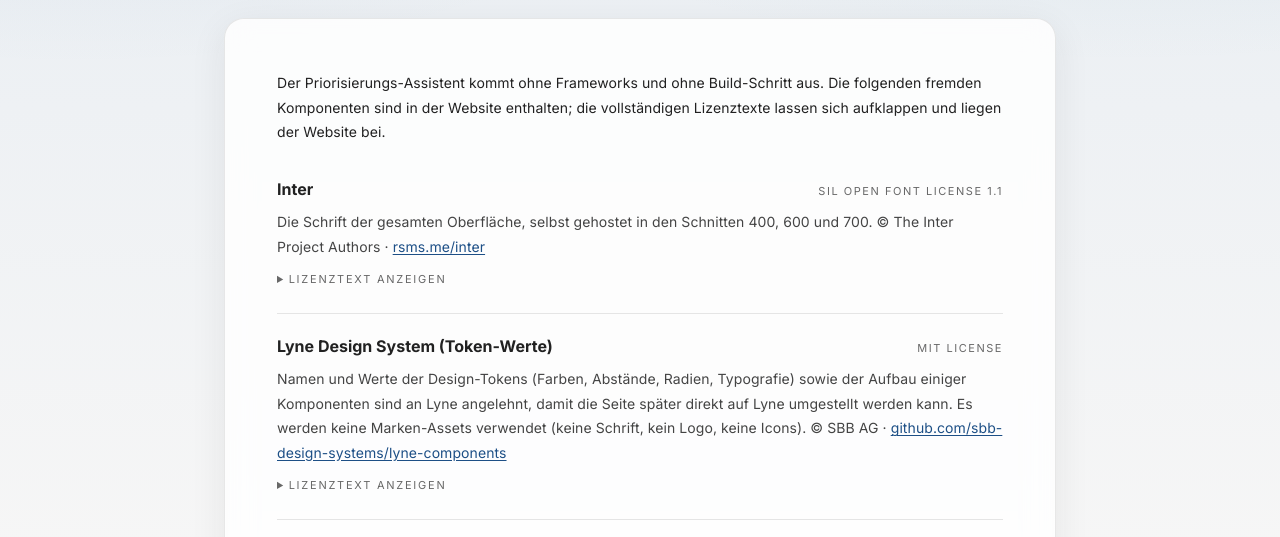
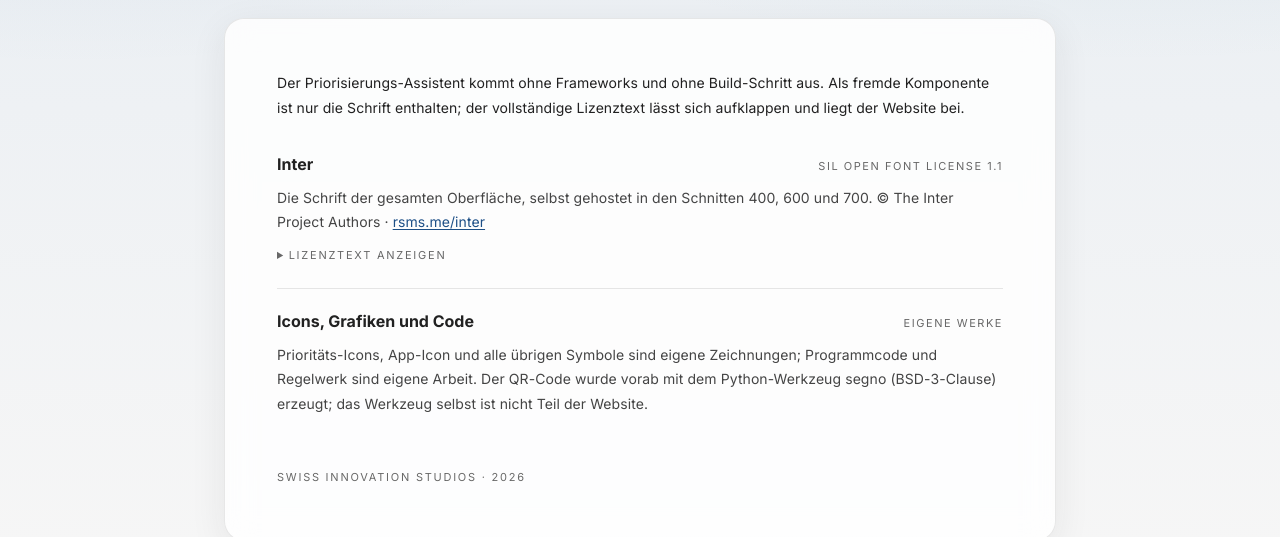
Before and after one commit to SwissInnovationStudios/priorisierungs-assistent, a plain HTML site: page lizenzen.html in a window 1280 px wide. Shown: the part 252-789 px from the top of the page. Drawn offline with Linux system fonts and the light colour scheme.

Commit message:
Priorisierungs-Assistent: 70027f8

```diff
--- a/lizenzen.html
+++ b/lizenzen.html
@@ -41,7 +41,7 @@
 
     </div>
     <div class="sbb-card app-legal__card">
-      <p>Der Priorisierungs-Assistent kommt ohne Frameworks und ohne Build-Schritt aus. Die folgenden fremden Komponenten sind in der Website enthalten; die vollständigen Lizenztexte lassen sich aufklappen und liegen der Website bei.</p>
+      <p>Der Priorisierungs-Assistent kommt ohne Frameworks und ohne Build-Schritt aus. Als fremde Komponente ist nur die Schrift enthalten; der vollständige Lizenztext lässt sich aufklappen und liegt der Website bei.</p>
 
       <article class="app-license">
         <div class="app-license__head">
@@ -55,17 +55,6 @@
         </details>
       </article>
 
-      <article class="app-license">
-        <div class="app-license__head">
-          <h2 class="app-license__name">Lyne Design System (Token-Werte)</h2>
-          <span class="app-license__tag">MIT License</span>
-        </div>
-        <p class="app-license__summary">Namen und Werte der Design-Tokens (Farben, Abstände, Radien, Typografie) sowie der Aufbau einiger Komponenten sind an Lyne angelehnt, damit die Seite später direkt auf Lyne umgestellt werden kann. Es werden keine Marken-Assets verwendet (keine Schrift, kein Logo, keine Icons). © SBB AG · <a href="https://github.com/sbb-design-systems/lyne-components" target="_blank" rel="noopener">github.com/sbb-design-systems/lyne-components</a></p>
-        <details>
-          <summary>Lizenztext anzeigen</summary>
-          <pre class="app-license__text" tabindex="0" data-license="assets/licenses/lyne-components-MIT.txt"><a href="assets/licenses/lyne-components-MIT.txt">lyne-components-MIT.txt öffnen</a></pre>
-        </details>
-      </article>
 
       <article class="app-license">
         <div class="app-license__head">
```
Also changed, not shown: css/tokens.css (+16 -0 lines), assets/licenses/lyne-components-MIT.txt (deleted).
